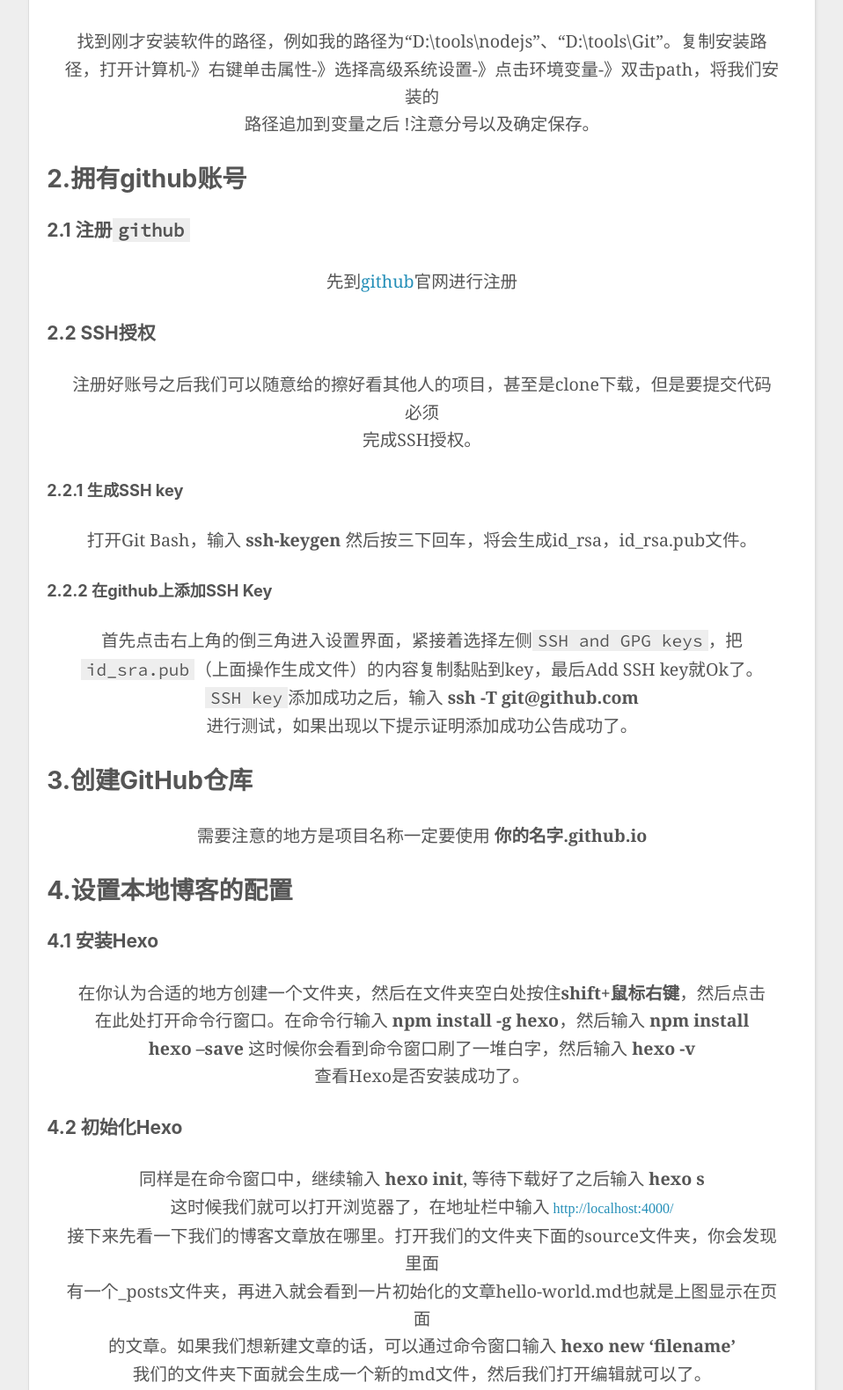
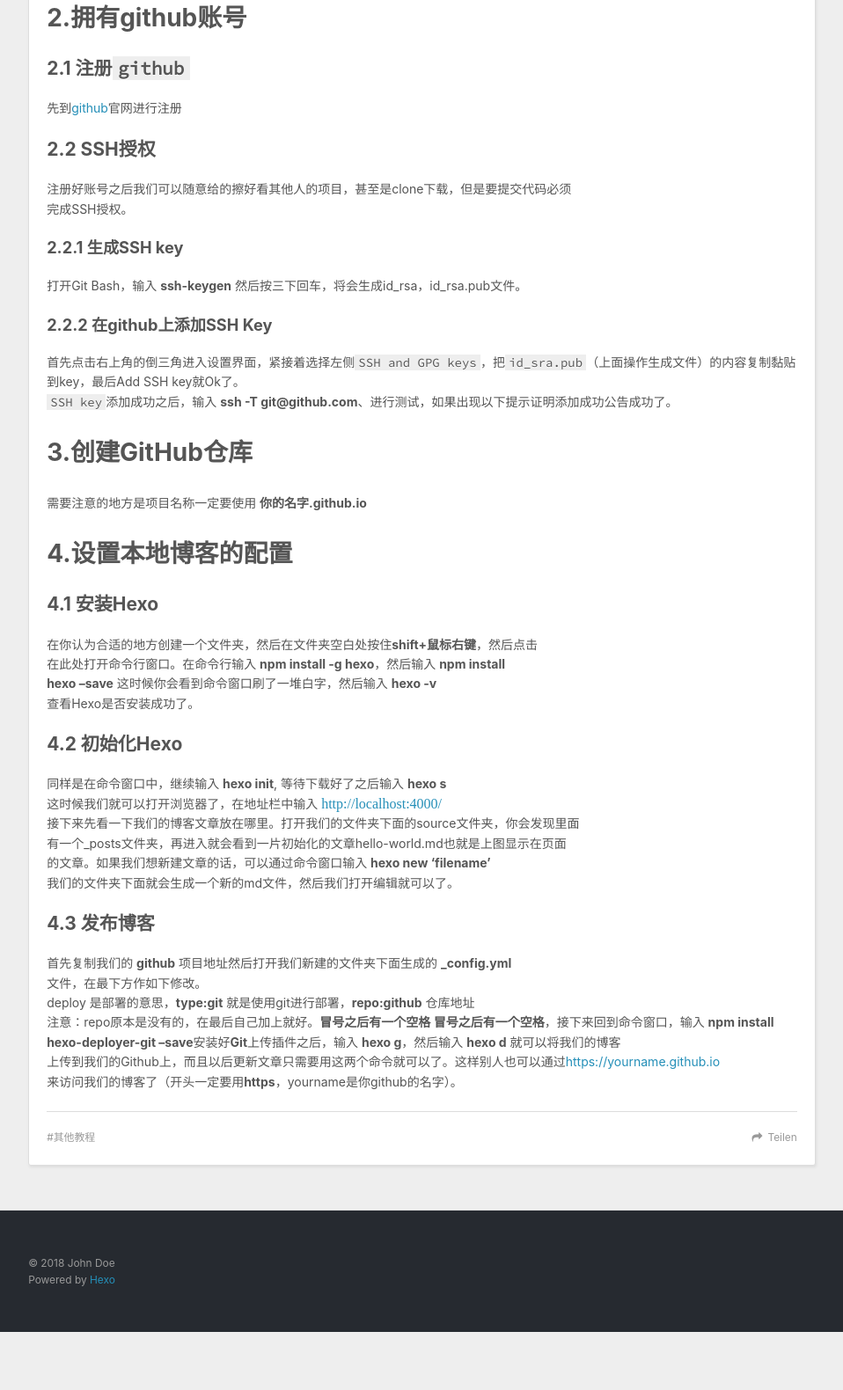
Before and after one commit to ouyangzhichao/ouyangzhichao.github.io, a plain HTML site: page 2018/02/17/2018-2-17利用github写博客/index.html in a window 1280 px wide. Shown: the part 977-2557 px from the top of the page at 88% size, without its empty margins (8-966 px from the left). After the commit the page ends 2491 px from the top, so only its background shows below. Drawn offline with nearby package versions, Linux system fonts and the light colour scheme.

Commit message:
Site updated: 2018-02-17 20:31:07

```diff
--- a/2018/02/17/2018-2-17利用github写博客/index.html
+++ b/2018/02/17/2018-2-17利用github写博客/index.html
@@ -7,17 +7,17 @@
 
   <title>利用github写博客 | Hexo</title>
   <meta name="viewport" content="width=device-width, initial-scale=1, maximum-scale=1">
-  <meta name="description" content="废话不多说，我们开始利用github创建属于我们博客吧！  声明:接下来的所有操作都是在windows下运行的 1.环境搭建 首先需要下面两个东西  node.js git  git和node.js自行到网上下载，默认安装就好（ps:多少位的系统装多少位的程序）两个都安装按了之后，打开命令窗口(安装 win+R 后输入cmd即可调出命令窗口), 分别输入 node-v，npm -v及git –v">
+  <meta name="description" content="废话不多说，我们开始利用github创建属于我们博客吧！ 声明:接下来的所有操作都是在windows下运行的 1.环境搭建首先需要下面两个东西  node.js git  git和node.js自行到网上下载，默认安装就好（ps:多少位的系统装多少位的程序）两个都安装按了之后，打开命令窗口(安装 win+R 后输入cmd即可调出命令窗口), 分别输入 node-v，npm -v及git –vers">
 <meta name="keywords" content="其他教程">
 <meta property="og:type" content="article">
 <meta property="og:title" content="利用github写博客">
 <meta property="og:url" content="http://yoursite.com/2018/02/17/2018-2-17利用github写博客/index.html">
 <meta property="og:site_name" content="Hexo">
-<meta property="og:description" content="废话不多说，我们开始利用github创建属于我们博客吧！  声明:接下来的所有操作都是在windows下运行的 1.环境搭建 首先需要下面两个东西  node.js git  git和node.js自行到网上下载，默认安装就好（ps:多少位的系统装多少位的程序）两个都安装按了之后，打开命令窗口(安装 win+R 后输入cmd即可调出命令窗口), 分别输入 node-v，npm -v及git –v">
-<meta property="og:updated_time" content="2018-02-17T12:27:05.699Z">
+<meta property="og:description" content="废话不多说，我们开始利用github创建属于我们博客吧！ 声明:接下来的所有操作都是在windows下运行的 1.环境搭建首先需要下面两个东西  node.js git  git和node.js自行到网上下载，默认安装就好（ps:多少位的系统装多少位的程序）两个都安装按了之后，打开命令窗口(安装 win+R 后输入cmd即可调出命令窗口), 分别输入 node-v，npm -v及git –vers">
+<meta property="og:updated_time" content="2018-02-17T12:30:53.469Z">
 <meta name="twitter:card" content="summary">
 <meta name="twitter:title" content="利用github写博客">
-<meta name="twitter:description" content="废话不多说，我们开始利用github创建属于我们博客吧！  声明:接下来的所有操作都是在windows下运行的 1.环境搭建 首先需要下面两个东西  node.js git  git和node.js自行到网上下载，默认安装就好（ps:多少位的系统装多少位的程序）两个都安装按了之后，打开命令窗口(安装 win+R 后输入cmd即可调出命令窗口), 分别输入 node-v，npm -v及git –v">
+<meta name="twitter:description" content="废话不多说，我们开始利用github创建属于我们博客吧！ 声明:接下来的所有操作都是在windows下运行的 1.环境搭建首先需要下面两个东西  node.js git  git和node.js自行到网上下载，默认安装就好（ps:多少位的系统装多少位的程序）两个都安装按了之后，打开命令窗口(安装 win+R 后输入cmd即可调出命令窗口), 分别输入 node-v，npm -v及git –vers">
 
     <link rel="alternate" href="/atom.xml" title="Hexo" type="application/atom+xml">
 
@@ -86,50 +86,28 @@
 
     <div class="article-entry" itemprop="articleBody">
 
-        <blockquote>
-<p>废话不多说，我们开始利用<a href="www.github.com">github</a>创建属于我们博客吧！</p>
-</blockquote>
+        <p>废话不多说，我们开始利用<a href="www.github.com">github</a>创建属于我们博客吧！</p>
 <p><em>声明:接下来的所有操作都是在windows下运行的</em></p>
-<h1 id="1-环境搭建"><a href="#1-环境搭建" class="headerlink" title="1.环境搭建"></a>1.环境搭建</h1><blockquote>
-<p>首先需要下面两个东西</p>
+<h1 id="1-环境搭建"><a href="#1-环境搭建" class="headerlink" title="1.环境搭建"></a>1.环境搭建</h1><p>首先需要下面两个东西</p>
 <ul>
 <li>node.js</li>
 <li>git</li>
 </ul>
 <p>git和node.js自行到网上下载，默认安装就好（ps:多少位的系统装多少位的程序）两个都安装<br>按了之后，打开命令窗口(安装 <strong>win+R</strong> 后输入cmd即可调出命令窗口), 分别输入 <strong>node<br>-v</strong>，<strong>npm -v</strong>及<strong>git –version</strong>，这个三个命令是为了查看刚才我们安装的软件的版<br>本，如果你能够看到他们的版本号，那么环境搭建你已经成功，你可以进行下一步操作了。</p>
-</blockquote>
-<h2 id="1-1-安装有问题跟着走"><a href="#1-1-安装有问题跟着走" class="headerlink" title="1.1 安装有问题跟着走"></a>1.1 安装有问题跟着走</h2><blockquote>
-<p>找到刚才安装软件的路径，例如我的路径为“D:\tools\nodejs”、“D:\tools\Git”。复制安装路<br>径，打开计算机-》右键单击属性-》选择高级系统设置-》点击环境变量-》双击path，将我们安装的<br>路径追加到变量之后 !注意分号以及确定保存。</p>
-</blockquote>
-<h1 id="2-拥有github账号"><a href="#2-拥有github账号" class="headerlink" title="2.拥有github账号"></a>2.拥有github账号</h1><h2 id="2-1-注册github"><a href="#2-1-注册github" class="headerlink" title="2.1 注册github"></a>2.1 注册<code>github</code></h2><blockquote>
-<p>先到<a href="https://github.com" target="_blank" rel="noopener">github</a>官网进行注册</p>
-</blockquote>
-<h2 id="2-2-SSH授权"><a href="#2-2-SSH授权" class="headerlink" title="2.2 SSH授权"></a>2.2 SSH授权</h2><blockquote>
-<p>注册好账号之后我们可以随意给的擦好看其他人的项目，甚至是clone下载，但是要提交代码必须<br>完成SSH授权。</p>
-</blockquote>
-<h3 id="2-2-1-生成SSH-key"><a href="#2-2-1-生成SSH-key" class="headerlink" title="2.2.1 生成SSH key"></a>2.2.1 生成SSH key</h3><blockquote>
-<p>打开Git Bash，输入 <strong>ssh-keygen</strong> 然后按三下回车，将会生成id_rsa，id_rsa.pub文件。</p>
-</blockquote>
-<h3 id="2-2-2-在github上添加SSH-Key"><a href="#2-2-2-在github上添加SSH-Key" class="headerlink" title="2.2.2 在github上添加SSH Key"></a>2.2.2 在github上添加SSH Key</h3><blockquote>
-<p>首先点击右上角的倒三角进入设置界面，紧接着选择左侧<code>SSH and GPG keys</code>，把<code>id_sra.pub</code>（上面操作生成文件）的内容复制黏贴到key，最后Add SSH key就Ok了。<br><code>SSH key</code>添加成功之后，输入 <strong>ssh -T git@github.com</strong><br>进行测试，如果出现以下提示证明添加成功公告成功了。</p>
-</blockquote>
-<h1 id="3-创建GitHub仓库"><a href="#3-创建GitHub仓库" class="headerlink" title="3.创建GitHub仓库"></a>3.创建GitHub仓库</h1><blockquote>
-<p>需要注意的地方是项目名称一定要使用 <strong>你的名字.github.io</strong></p>
-</blockquote>
-<h1 id="4-设置本地博客的配置"><a href="#4-设置本地博客的配置" class="headerlink" title="4.设置本地博客的配置"></a>4.设置本地博客的配置</h1><h2 id="4-1-安装Hexo"><a href="#4-1-安装Hexo" class="headerlink" title="4.1 安装Hexo"></a>4.1 安装Hexo</h2><blockquote>
-<p>在你认为合适的地方创建一个文件夹，然后在文件夹空白处按住<strong>shift+鼠标右键</strong>，然后点击<br>在此处打开命令行窗口。在命令行输入 <strong>npm install -g hexo</strong>，然后输入 <strong>npm install<br>hexo –save</strong> 这时候你会看到命令窗口刷了一堆白字，然后输入 <strong>hexo -v</strong><br>查看Hexo是否安装成功了。</p>
-</blockquote>
-<h2 id="4-2-初始化Hexo"><a href="#4-2-初始化Hexo" class="headerlink" title="4.2 初始化Hexo"></a>4.2 初始化Hexo</h2><blockquote>
-<p>同样是在命令窗口中，继续输入 <strong>hexo init</strong>, 等待下载好了之后输入 <strong>hexo s</strong><br>这时候我们就可以打开浏览器了，在地址栏中输入<font face="微软雅黑" color="red" size="3"> <a href="http://localhost:4000/" target="_blank" rel="noopener">http://localhost:4000/</a></font><br>接下来先看一下我们的博客文章放在哪里。打开我们的文件夹下面的source文件夹，你会发现里面<br>有一个_posts文件夹，再进入就会看到一片初始化的文章hello-world.md也就是上图显示在页面<br>的文章。如果我们想新建文章的话，可以通过命令窗口输入 <strong>hexo new ‘filename’</strong><br>我们的文件夹下面就会生成一个新的md文件，然后我们打开编辑就可以了。</p>
-</blockquote>
-<h2 id="4-3-发布博客"><a href="#4-3-发布博客" class="headerlink" title="4.3 发布博客"></a>4.3 发布博客</h2><blockquote>
-<p>首先复制我们的 <strong>github</strong> 项目地址然后打开我们新建的文件夹下面生成的 <strong>_config.yml</strong><br>文件，在最下方作如下修改。<br>deploy 是部署的意思，<strong>type:git</strong> 就是使用git进行部署，<strong>repo:github</strong> 仓库地址<br>注意：repo原本是没有的，在最后自己加上就好。<strong>冒号之后有一个空格 冒号之后有一个空格<br>冒号之后一个空格，接下来回到命令窗口，输入 </strong>npm install hexo-deployer-git –save<strong>安装好</strong>Git<strong>上传插件之后，输入 </strong>hexo g<strong>，然后输入 </strong>hexo d<strong> 就可以将我们的博客<br>上传到我们的Github上，而且以后更新文章只需要用这两个命令就可以了。这样别人也可以通过<a href="https://yourname.github.io" target="_blank" rel="noopener">https://yourname.github.io</a><br>来访问我们的博客了（开头一定要用</strong>https**，yourname是你github的名字）。</p>
-</blockquote>
+<h2 id="1-1-安装有问题跟着走"><a href="#1-1-安装有问题跟着走" class="headerlink" title="1.1 安装有问题跟着走"></a>1.1 安装有问题跟着走</h2><p>找到刚才安装软件的路径，例如我的路径为“D:\tools\nodejs”、“D:\tools\Git”。复制安装路<br>径，打开计算机-》右键单击属性-》选择高级系统设置-》点击环境变量-》双击path，将我们安装的<br>路径追加到变量之后 !注意分号以及确定保存。</p>
+<h1 id="2-拥有github账号"><a href="#2-拥有github账号" class="headerlink" title="2.拥有github账号"></a>2.拥有github账号</h1><h2 id="2-1-注册github"><a href="#2-1-注册github" class="headerlink" title="2.1 注册github"></a>2.1 注册<code>github</code></h2><p>先到<a href="https://github.com" target="_blank" rel="noopener">github</a>官网进行注册</p>
+<h2 id="2-2-SSH授权"><a href="#2-2-SSH授权" class="headerlink" title="2.2 SSH授权"></a>2.2 SSH授权</h2><p>注册好账号之后我们可以随意给的擦好看其他人的项目，甚至是clone下载，但是要提交代码必须<br>完成SSH授权。</p>
+<h3 id="2-2-1-生成SSH-key"><a href="#2-2-1-生成SSH-key" class="headerlink" title="2.2.1 生成SSH key"></a>2.2.1 生成SSH key</h3><p>打开Git Bash，输入 <strong>ssh-keygen</strong> 然后按三下回车，将会生成id_rsa，id_rsa.pub文件。</p>
+<h3 id="2-2-2-在github上添加SSH-Key"><a href="#2-2-2-在github上添加SSH-Key" class="headerlink" title="2.2.2 在github上添加SSH Key"></a>2.2.2 在github上添加SSH Key</h3><p>首先点击右上角的倒三角进入设置界面，紧接着选择左侧<code>SSH and GPG keys</code>，把<code>id_sra.pub</code>（上面操作生成文件）的内容复制黏贴到key，最后Add SSH key就Ok了。<br><code>SSH key</code>添加成功之后，输入 <strong>ssh -T git@github.com</strong>、进行测试，如果出现以下提示证明添加成功公告成功了。</p>
+<h1 id="3-创建GitHub仓库"><a href="#3-创建GitHub仓库" class="headerlink" title="3.创建GitHub仓库"></a>3.创建GitHub仓库</h1><p>需要注意的地方是项目名称一定要使用 <strong>你的名字.github.io</strong></p>
+<h1 id="4-设置本地博客的配置"><a href="#4-设置本地博客的配置" class="headerlink" title="4.设置本地博客的配置"></a>4.设置本地博客的配置</h1><h2 id="4-1-安装Hexo"><a href="#4-1-安装Hexo" class="headerlink" title="4.1 安装Hexo"></a>4.1 安装Hexo</h2><p>在你认为合适的地方创建一个文件夹，然后在文件夹空白处按住<strong>shift+鼠标右键</strong>，然后点击<br>在此处打开命令行窗口。在命令行输入 <strong>npm install -g hexo</strong>，然后输入 <strong>npm install<br>hexo –save</strong> 这时候你会看到命令窗口刷了一堆白字，然后输入 <strong>hexo -v</strong><br>查看Hexo是否安装成功了。</p>
+<h2 id="4-2-初始化Hexo"><a href="#4-2-初始化Hexo" class="headerlink" title="4.2 初始化Hexo"></a>4.2 初始化Hexo</h2><p>同样是在命令窗口中，继续输入 <strong>hexo init</strong>, 等待下载好了之后输入 <strong>hexo s</strong><br>这时候我们就可以打开浏览器了，在地址栏中输入<font face="微软雅黑" color="red" size="3"> <a href="http://localhost:4000/" target="_blank" rel="noopener">http://localhost:4000/</a></font><br>接下来先看一下我们的博客文章放在哪里。打开我们的文件夹下面的source文件夹，你会发现里面<br>有一个_posts文件夹，再进入就会看到一片初始化的文章hello-world.md也就是上图显示在页面<br>的文章。如果我们想新建文章的话，可以通过命令窗口输入 <strong>hexo new ‘filename’</strong><br>我们的文件夹下面就会生成一个新的md文件，然后我们打开编辑就可以了。</p>
+<h2 id="4-3-发布博客"><a href="#4-3-发布博客" class="headerlink" title="4.3 发布博客"></a>4.3 发布博客</h2><p>首先复制我们的 <strong>github</strong> 项目地址然后打开我们新建的文件夹下面生成的 <strong>_config.yml</strong><br>文件，在最下方作如下修改。<br>deploy 是部署的意思，<strong>type:git</strong> 就是使用git进行部署，<strong>repo:github</strong> 仓库地址<br>注意：repo原本是没有的，在最后自己加上就好。<strong>冒号之后有一个空格 冒号之后有一个空格</strong>，接下来回到命令窗口，输入 <strong>npm install hexo-deployer-git –save</strong>安装好<strong>Git</strong>上传插件之后，输入 <strong>hexo g</strong>，然后输入 <strong>hexo d</strong> 就可以将我们的博客<br>上传到我们的Github上，而且以后更新文章只需要用这两个命令就可以了。这样别人也可以通过<a href="https://yourname.github.io" target="_blank" rel="noopener">https://yourname.github.io</a><br>来访问我们的博客了（开头一定要用<strong>https</strong>，yourname是你github的名字）。</p>
 
 
     </div>
     <footer class="article-footer">
-      <a data-url="http://yoursite.com/2018/02/17/2018-2-17利用github写博客/" data-id="cjdrc98hd0000a8v2i6dswvaa" class="article-share-link">Teilen</a>
+      <a data-url="http://yoursite.com/2018/02/17/2018-2-17利用github写博客/" data-id="cjdrcdkx00000r0v2yakmhdkl" class="article-share-link">Teilen</a>
 
 
   <ul class="article-tag-list"><li class="article-tag-list-item"><a class="article-tag-list-link" href="/tags/其他教程/">其他教程</a></li></ul>
```
Also changed, not shown: index.html (+12 -34 lines).
